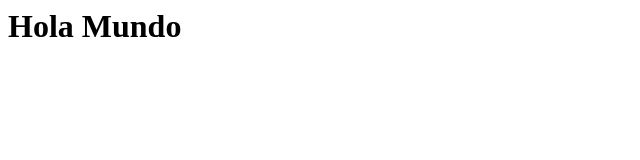
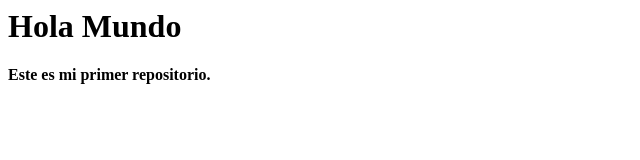
Before and after one commit to fatimareyesesp/Repo1, a plain HTML site: page index.html in a window 1280 px wide. Shown: the whole page, without its empty margins (0-640 px from the left). Drawn offline with Linux system fonts and the light colour scheme.

Commit message:
Update index.html

```diff
--- a/index.html
+++ b/index.html
@@ -8,5 +8,8 @@
     <h1>
       Hola Mundo
     </h1>
+    <h4>
+      Este es mi primer repositorio.
+    </h4>
   </body>
 </html>
```
